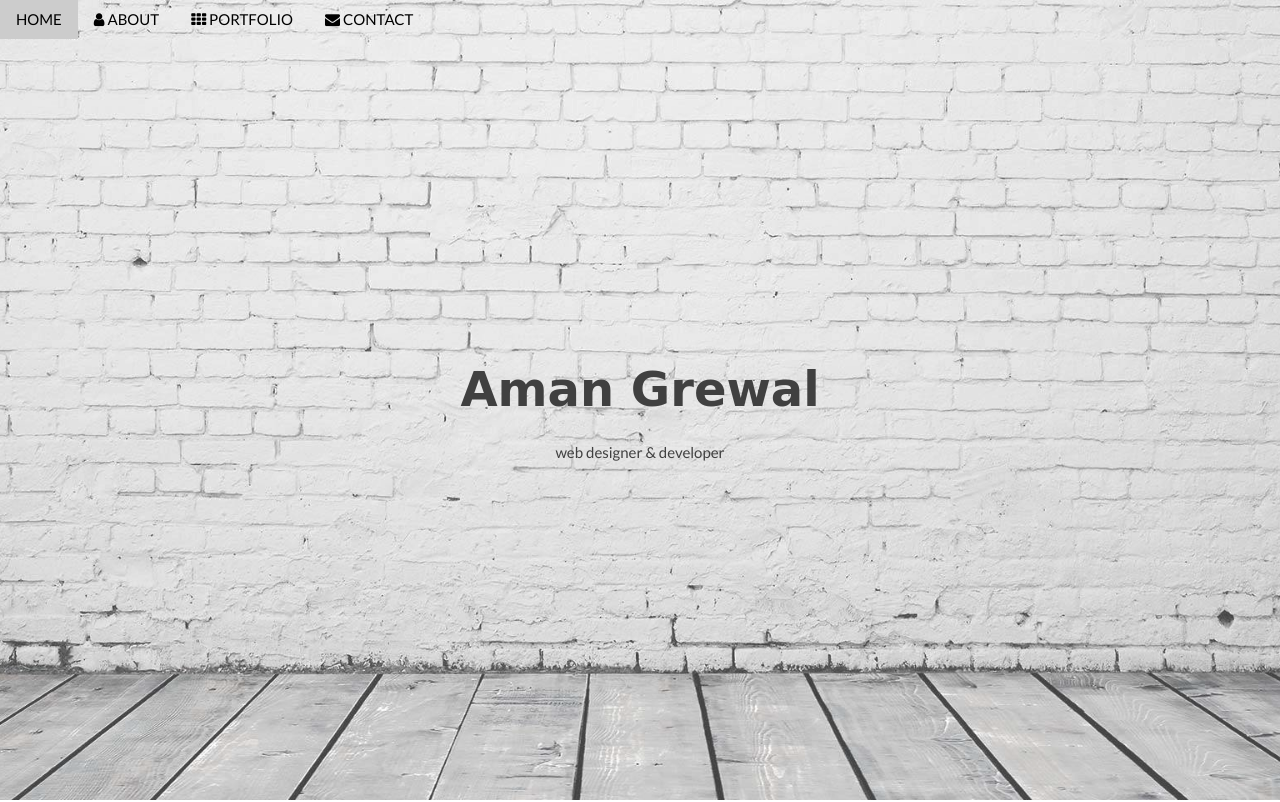
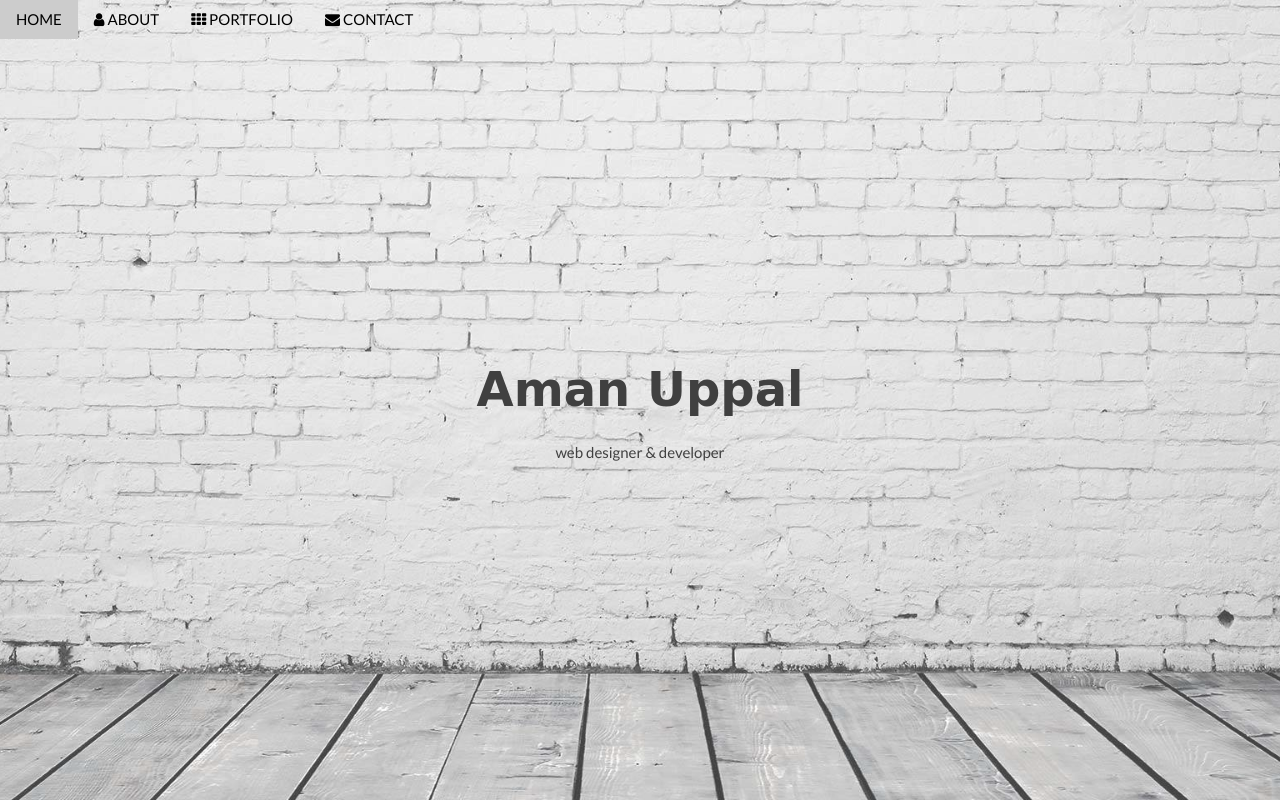
Before and after one commit to AmandeepGrewal/AmandeepGrewal.github.io, a plain HTML site: page index.html in a window 1280 px wide. Shown: the top 802 px of the page. Drawn offline with nearby package versions, Linux system fonts and the light colour scheme; a script that the page names is missing; a web font is replaced by a local one.

Commit message:
Update index.html

```diff
--- a/index.html
+++ b/index.html
@@ -48,7 +48,7 @@
         <!-- First Parallax Image with Logo Text -->
         <div class="bgimg-1 display-container opacity-min" id="home">
             <div class="display-middle" style="white-space:nowrap;">
-                <div class="center padding-xlarge xxxlarge animate-opacity myName"><strong itemprop="name">Aman Grewal</strong></div>
+                <div class="center padding-xlarge xxxlarge animate-opacity myName"><strong itemprop="name">Aman Uppal</strong></div>
                 <div class="hide-small center animate-opacity">web designer &amp; developer</div>
 
             </div>
@@ -218,7 +218,7 @@
                 <!--Insert Github life-->
                 <a href="https://codepen.io/Aman-Grewal/#" itemprop="url" alt="See the projects on CodePen" title="CodePen" target="_blank"><i class="fa fa-codepen hover-text-white"></i></a>
             </div>
-            <p>Designed by <a href="contactAman.vcf" alt="contact details of Amandeep" target="_blank" class="hover-text-light-blue">Aman Grewal</a></p>
+            <p>Designed by <a href="contactAman.vcf" alt="contact details of Amandeep" target="_blank" class="hover-text-light-blue">Aman Uppal</a></p>
         </footer>
     </body>
 </html>
```
